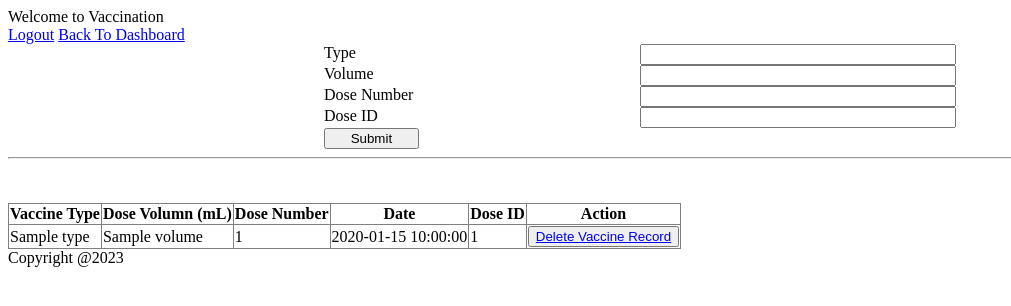
After one commit to srahulelite/VaccinationSystem, a Python web app: template app/templates/vaccine_record.html in a window 1280 px wide. The commit adds this page. Shown: the top 306 px of the page, without its empty margins (0-1011 px from the left). Run offline with Jinja, Linux system fonts and the light colour scheme; the template is opened without the code that fills it: most values are stand-ins (such as "Sample title", 1, 10 or a date in 2020).

Commit message:
adding patient record functionality

```diff
--- a/app/models.py
+++ b/app/models.py
@@ -31,5 +31,5 @@ class Vaccine_Dose(db.Model):
     volume = db.Column(db.Integer, nullable=False)
     dose_no = db.Column(db.Integer, nullable=False)
     dose_id = db.Column(db.String(6), nullable=False)
-    dose_dte = db.Column(db.DateTime(timezone=True), default=datetime.now)
+    dose_date = db.Column(db.DateTime(timezone=True), default=datetime.now)
     patient_id = db.Column(db.Integer, db.ForeignKey('patient.id'))
--- /dev/null
+++ b/app/templates/vaccine_record.html
@@ -0,0 +1,58 @@
+{% extends "base.html" %}
+{% block title %} Welcome to Vaccination {% endblock %}
+{% block head %}
+    {{ super() }}
+    <link rel="stylesheet" href="{{url_for('static', filename='css/vaccine_dose.css')}}">
+{% endblock %}
+{% block content %}
+    <a href= "{{ url_for('logout_doctor') }}" >Logout</a>
+    <a href= "{{ url_for('/') }}" >Back To Dashboard</a>
+
+    <form name="vaccine-dose-registration-form" action="{{ url_for('add_vaccine_record', patient_id=patient_id) }}" method="POST" >
+        <label>Type </label>
+        <input list="vaccine-types" name="type" required>
+        <datalist id="vaccine-types">
+            <option value="Pizzer-Biotech"></option>
+            <option value="Moderna"></option>
+            <option value="Johnson & Johnson"></option>
+            <option value="Astra-Zeneca"></option>
+            <option value="Sputnik V"></option>
+        </datalist>
+
+        <label>Volume</label>
+        <input type="number" name="volume" step=".01" required>
+
+        <label>Dose Number </label>
+        <input type="number" name="dose-number" required>
+
+        <label>Dose ID </label>
+        <input type="number" name="dose-id" required>
+
+        <input type="submit">
+    </form>
+    <hr>
+    <br>
+    <br>
+    <div id="patient-list" >
+        <table border="1px" style="border-collapse:collapse;">
+            <tr>
+                <th>Vaccine Type</th>
+                <th>Dose Volumn (mL)</th>
+                <th>Dose Number</th>
+                <th>Date</th>
+                <th>Dose ID</th>
+                <th>Action</th>
+            </tr>
+            {% for patient in patients %}
+                <tr>
+                    <td>{{vaccine_dose.type}}</td>
+                    <td>{{vaccine_dose.volume}}</td>
+                    <td>{{vaccine_dose.dose_number}}</td>
+                    <td>{{vaccine_dose.dose_date}}</td>
+                    <td>{{vaccine_dose.dose_id}}</td>
+                    <td><button><a href="{{url_for('delete_vaccine_record', patient_id=patient.id, vaccine_id=vaccine.dose.id)}}">Delete Vaccine Record</a></button></td>
+                </tr>
+            {% endfor %}
+        </table>
+    </div>
+{% endblock %}
--- a/app/views.py
+++ b/app/views.py
@@ -92,3 +92,6 @@ def vaccine_record(patient_id):
         if patient:
             vaccine_doses = Vaccine_Dose.filter_by(patient_id=patient_id).first()
             return render_template('vaccine_record.html', vaccine_doses=vaccine_doses, patient_id=patient_id)
+
+app.route('/add-vaccine-record/<patient_id>', methods=['GET', 'POST'])
+def add_vaccine_record(patient_id):
```
Also changed, not shown: app/templates/patients.html (+6 -1 lines), app/static/css/vaccine_dose.css (added).
